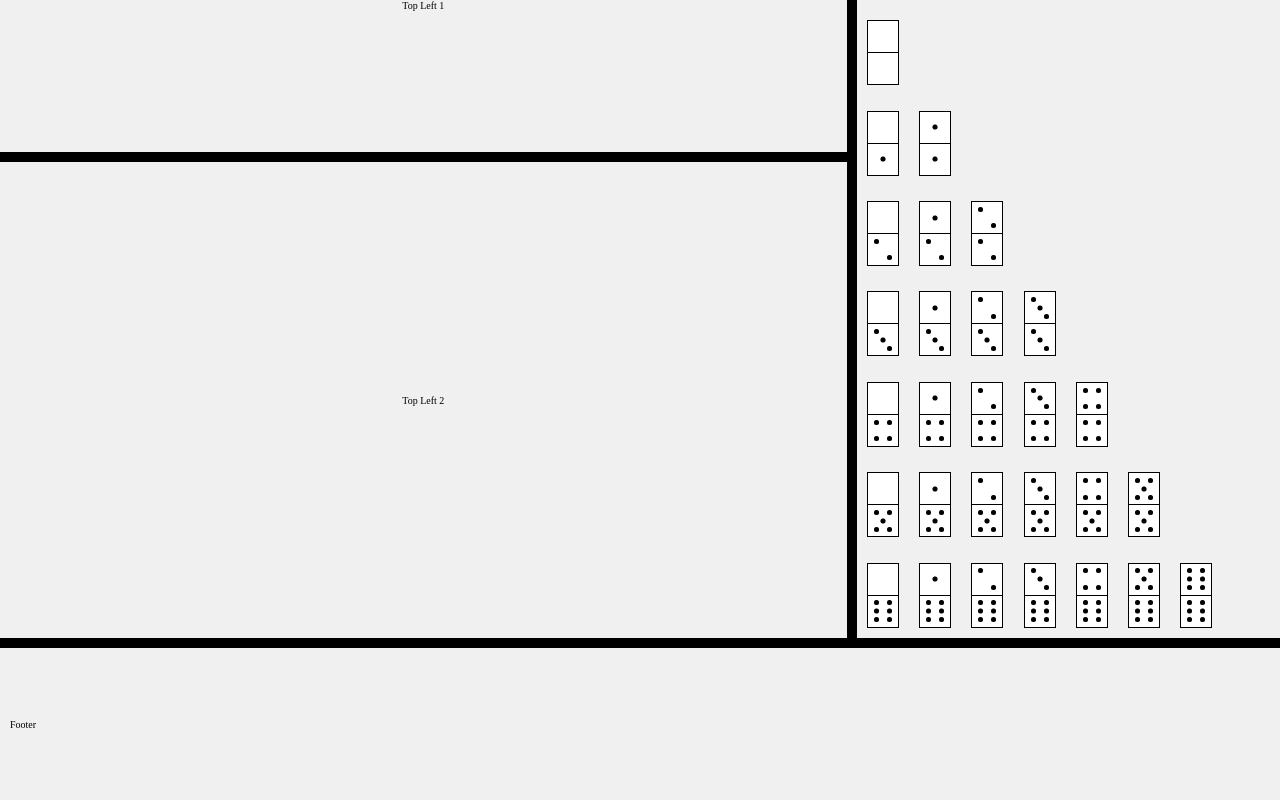
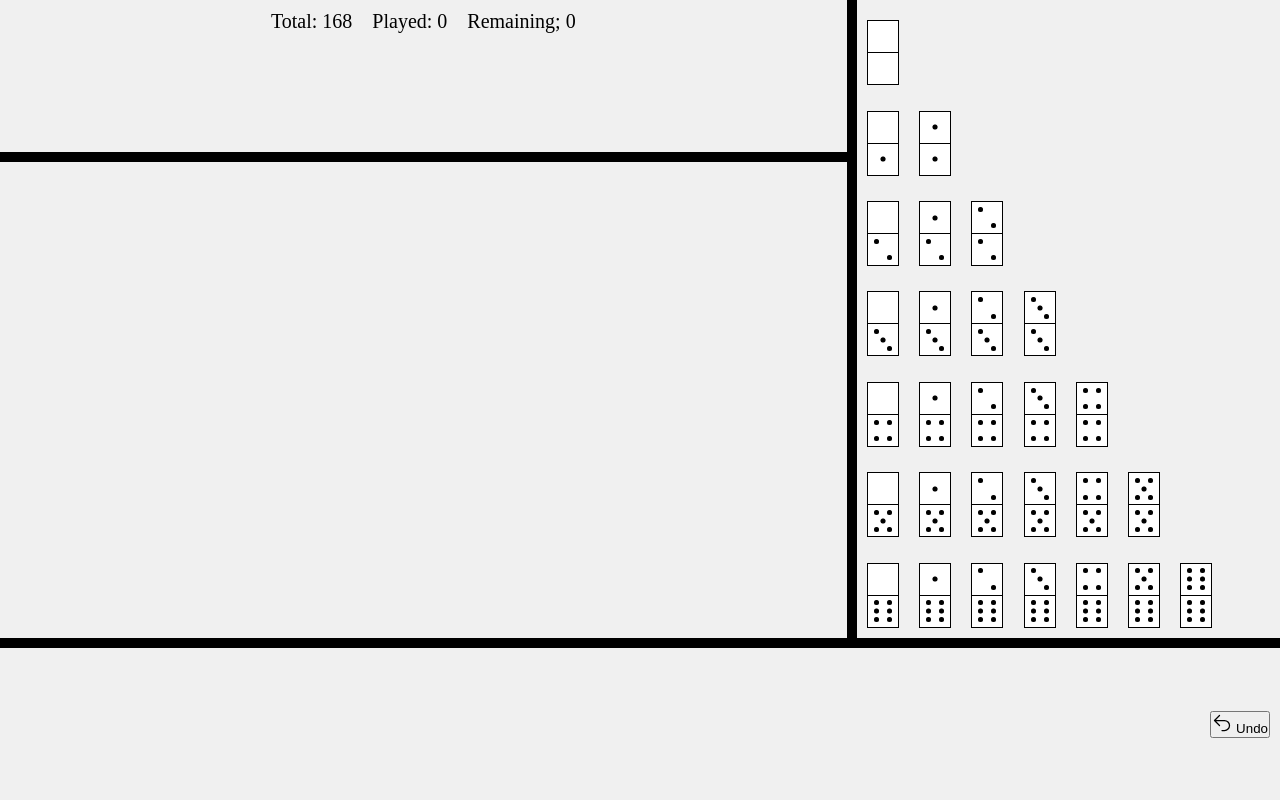
Before and after one commit to FiveEightyEight/dominate_dominoes, a website: page src/index.html in a window 1280 px wide. Drawn offline with Linux system fonts and the light colour scheme.

Commit message:
added more to the default template

```diff
--- a/src/index.html
+++ b/src/index.html
@@ -8,10 +8,33 @@
 </head>
 <body>
     <main class="game-board">
-        <div class="top-left-1">Top Left 1</div>
-        <div class="top-left-2">Top Left 2</div>
+        <div class="top-left-1">
+            <section class="game-score">
+                <div class="game-score-total">
+                    Total: 168
+                </div>
+                <div class="game-score-played">
+                    Played: 0
+                </div>
+                <div class="game-score-remaining">
+                    Remaining; 0
+                </div>
+            </section>
+        </div>
+        <div class="top-left-2">
+        </div>
         <div class="right"></div>
-        <div class="footer">Footer</div>
+        <div class="footer">
+            <div></div>
+            <section>
+                <button class="undo-button">
+                    <svg xmlns="http://www.w3.org/2000/svg" fill="none" viewBox="0 0 24 24" stroke-width="1.5" stroke="currentColor" class="undo-svg">
+                    <path stroke-linecap="round" stroke-linejoin="round" d="M15 15l-6 6m0 0l-6-6m6 6V9a6 6 0 0112 0v3" />
+                  </svg>
+                  Undo
+                </button>
+            </section>
+        </div>
     </main>
   <script src="./logic/index.js"></script>
 </body>
```
